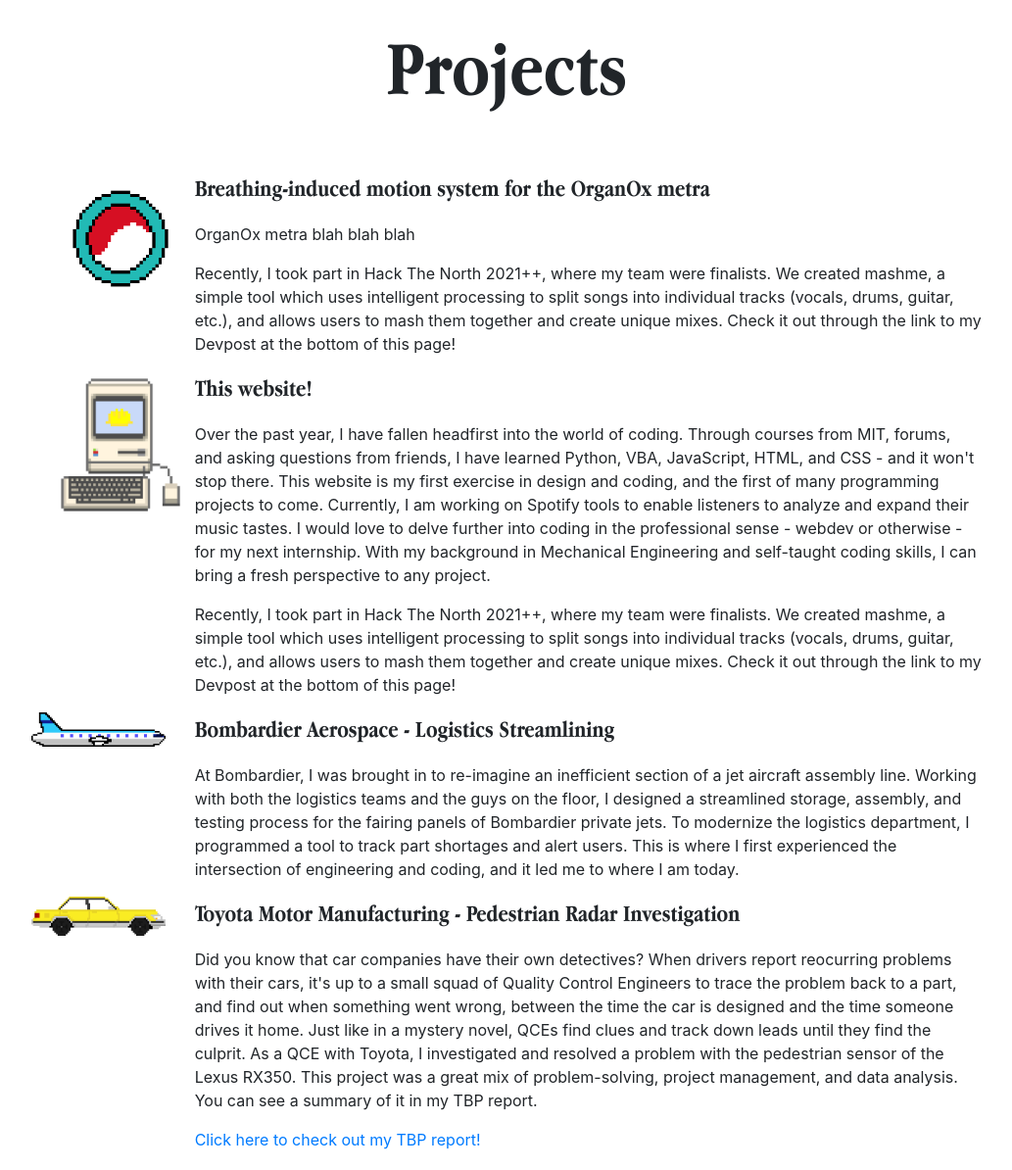
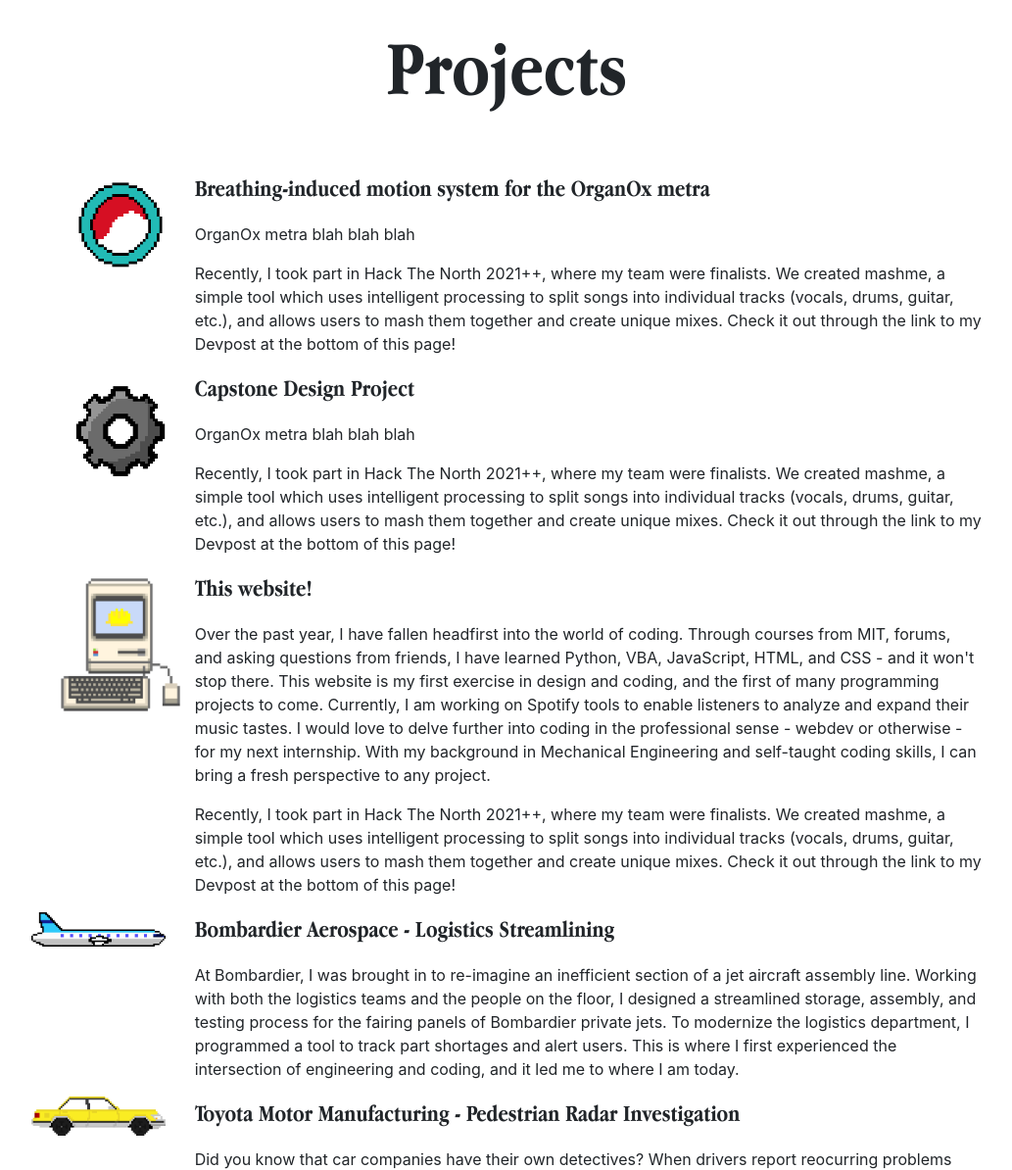
Before and after one commit to mo-abidi/Personal-Website, a plain HTML site: page index.html in a window 1280 px wide. Shown: the part 753-1947 px from the top of the page at 98% size, without its empty margins (123-1156 px from the left). Drawn offline with nearby package versions, Linux system fonts and the light colour scheme.

Commit message:
Update project logos

```diff
--- a/index.html
+++ b/index.html
@@ -96,10 +96,22 @@
         </div>
         <div class="row my-row">
           <div class="col-2 my-col">
-            <img src="pngs/OX_logo.png" alt="OrganOx logo" class="img-fluid project-image offset-2">
+            <img src="pngs/OX_logo_9pxborder.png" alt="OrganOx logo" class="img-fluid project-image offset-2">
           </div>
           <div class="col my-col">
             <p class="project-subtitle">Breathing-induced motion system for the OrganOx metra</p>
+            <p>OrganOx metra blah blah blah</p>
+               <p>Recently, I took part in Hack The North 2021++, where my team were finalists. We created mashme, a simple tool which uses intelligent processing
+               to split songs into individual tracks (vocals, drums, guitar, etc.), and allows users to mash them together and create unique mixes.
+             Check it out through the link to my Devpost at the bottom of this page!</p>
+          </div>
+        </div>
+        <div class="row my-row">
+          <div class="col-2 my-col">
+            <img src="pngs/gear_9pxborder.png" alt="Gear" class="img-fluid project-image offset-2">
+          </div>
+          <div class="col my-col">
+            <p class="project-subtitle">Capstone Design Project</p>
             <p>OrganOx metra blah blah blah</p>
                <p>Recently, I took part in Hack The North 2021++, where my team were finalists. We created mashme, a simple tool which uses intelligent processing
                to split songs into individual tracks (vocals, drums, guitar, etc.), and allows users to mash them together and create unique mixes.
@@ -130,7 +142,7 @@
           <div class="col my-col">
             <p class="project-subtitle">Bombardier Aerospace - Logistics Streamlining</p>
             <p>At Bombardier, I was brought in to re-imagine an inefficient section of a jet aircraft assembly line.
-               Working with both the logistics teams and the guys on the floor, I designed a streamlined storage,
+               Working with both the logistics teams and the people on the floor, I designed a streamlined storage,
                assembly, and testing process for the fairing panels of Bombardier private jets.
                To modernize the logistics department, I programmed a tool to track part shortages and alert users.
                This is where I first experienced the intersection of engineering and coding, and it led me to where I am today.</p>
```
Also changed, not shown: pngs/OX_logo_9pxborder.png (added), pngs/gear.png (added), pngs/gear_9pxborder.png (added).
